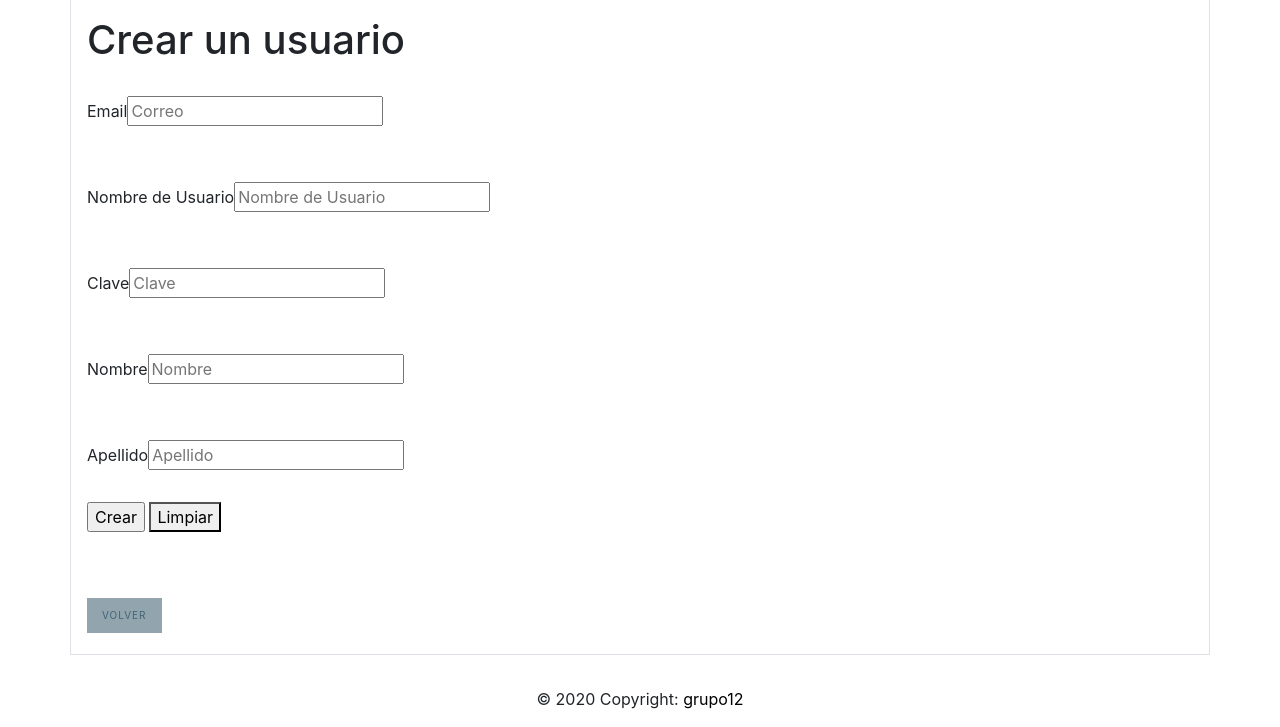
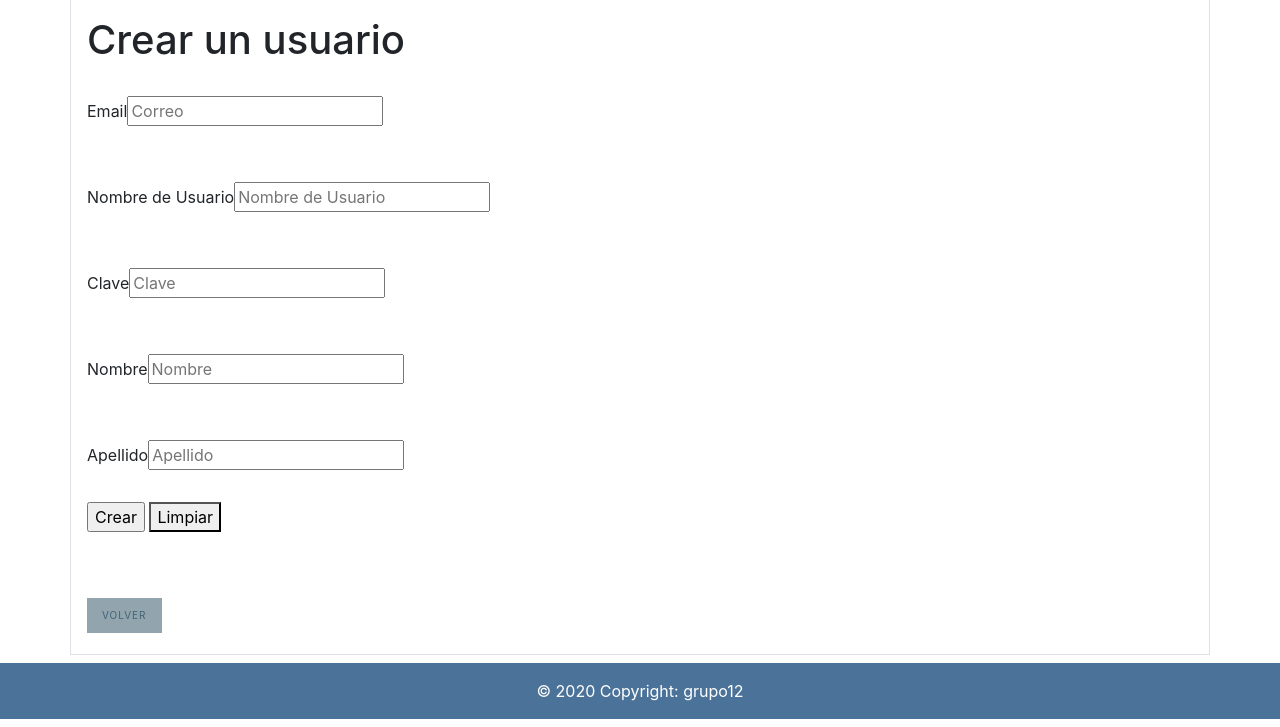
Before and after one commit to Cesar-Morales/software-project-2020, a Flask app: page /usuarios/nuevo in a window 1280 px wide. Shown: the part 81-808 px from the top of the page. Run offline with Flask 2, Linux system fonts and the light colour scheme; the visitor is signed in with stand-in values (Sample User, id 1); some libraries are stand-ins or nearby versions.

Commit message:
fixed footer position

```diff
--- a/app/static/style.css
+++ b/app/static/style.css
@@ -46,3 +46,12 @@ a.link {
 .btn-space{
   margin-right: 5px
 }
+.footer {
+  position: fixed;
+  left: 0;
+  bottom: 0;
+  width: 100%;
+  background-color: #4B7399;
+  color: white;
+  text-align: center;
+}
--- a/app/templates/footer.html
+++ b/app/templates/footer.html
@@ -1,8 +1,8 @@
 <!-- Footer -->
-    <footer class="page-footer font-small blue">
+    <footer class="page-footer footer font-small">
         <!-- Copyright -->
         <div class="footer-copyright text-center py-3">© 2020 Copyright:
-            <a style="color: black" href="#"> grupo12</a>
+            <a style="color: white" href="#"> grupo12</a>
         </div>
         <!-- Copyright -->
     </footer>
```
